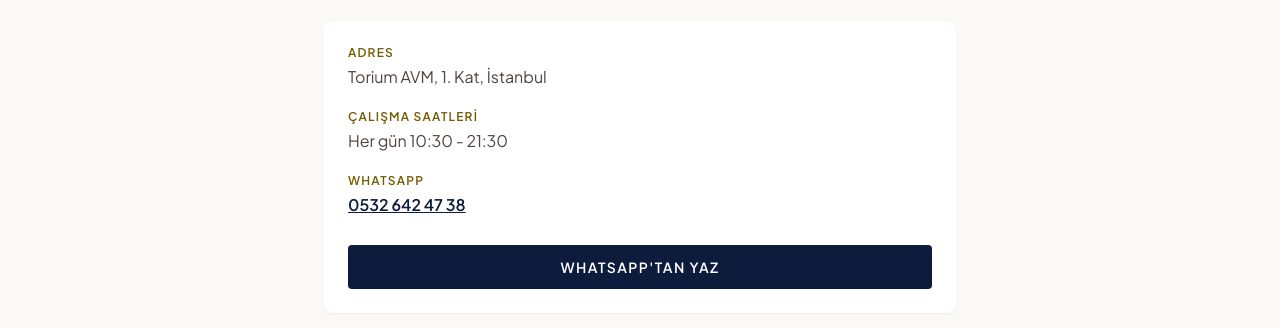
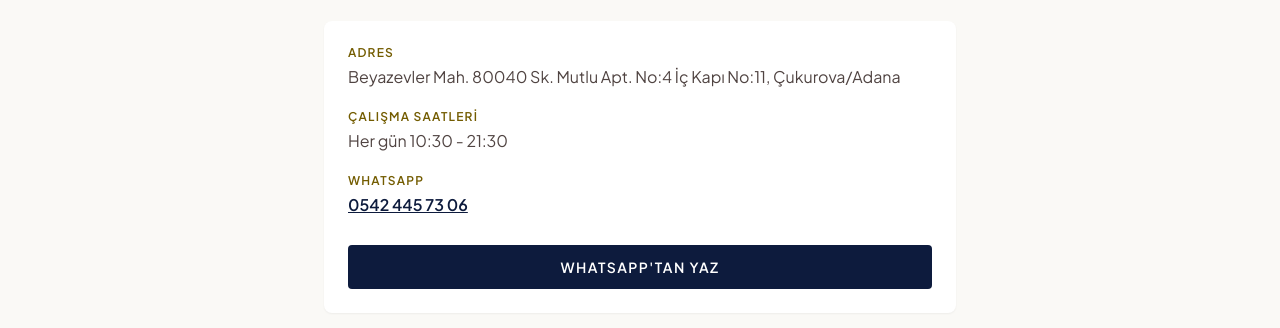
Before and after one commit to coskungulerlokalusta/brokerscoffeecomtr, a website: page public/contact.html in a window 1280 px wide. Shown: the part 136-464 px from the top of the page. Drawn offline with nearby package versions, Linux system fonts and the light colour scheme.

Commit message:
Add files via upload

```diff
--- a/public/contact.html
+++ b/public/contact.html
@@ -26,7 +26,7 @@
 <div class="bg-white rounded-lg shadow-sm p-6 flex flex-col gap-5">
 <div>
 <p class="text-xs font-bold uppercase tracking-widest text-[#735c00] mb-1">Adres</p>
-<p class="text-[#504442]">Torium AVM, 1. Kat, İstanbul</p>
+<p class="text-[#504442]">Beyazevler Mah. 80040 Sk. Mutlu Apt. No:4 İç Kapı No:11, Çukurova/Adana</p>
 </div>
 <div>
 <p class="text-xs font-bold uppercase tracking-widest text-[#735c00] mb-1">Çalışma Saatleri</p>
@@ -34,9 +34,9 @@
 </div>
 <div>
 <p class="text-xs font-bold uppercase tracking-widest text-[#735c00] mb-1">WhatsApp</p>
-<a href="https://wa.me/905326424738" class="text-[#0d1b3d] font-semibold underline">0532 642 47 38</a>
+<a href="https://wa.me/905424457306" class="text-[#0d1b3d] font-semibold underline">0542 445 73 06</a>
 </div>
-<a href="https://wa.me/905326424738" class="inline-block text-center bg-[#0d1b3d] text-white font-semibold uppercase tracking-widest text-sm py-3 rounded mt-2">WhatsApp'tan Yaz</a>
+<a href="https://wa.me/905424457306" class="inline-block text-center bg-[#0d1b3d] text-white font-semibold uppercase tracking-widest text-sm py-3 rounded mt-2">WhatsApp'tan Yaz</a>
 </div>
 </main>
 <script src="/js/push.js"></script>
```
